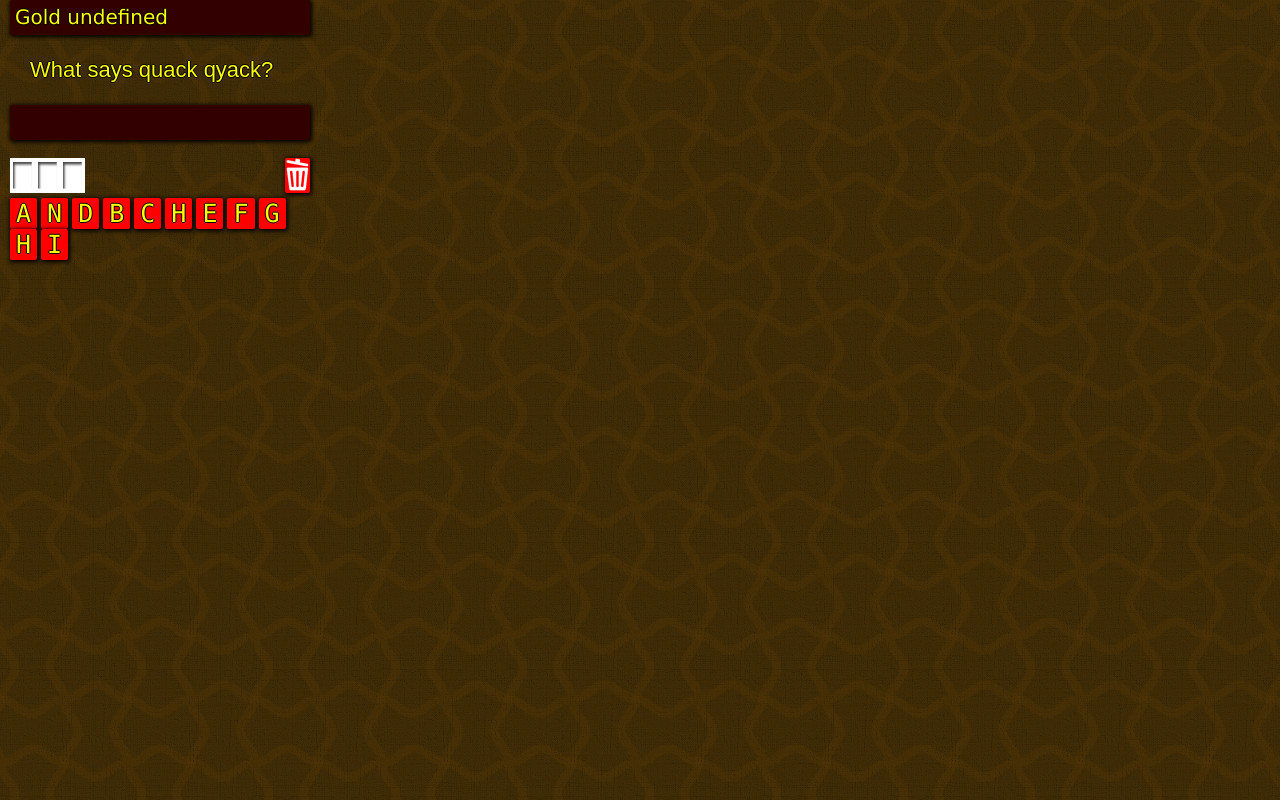
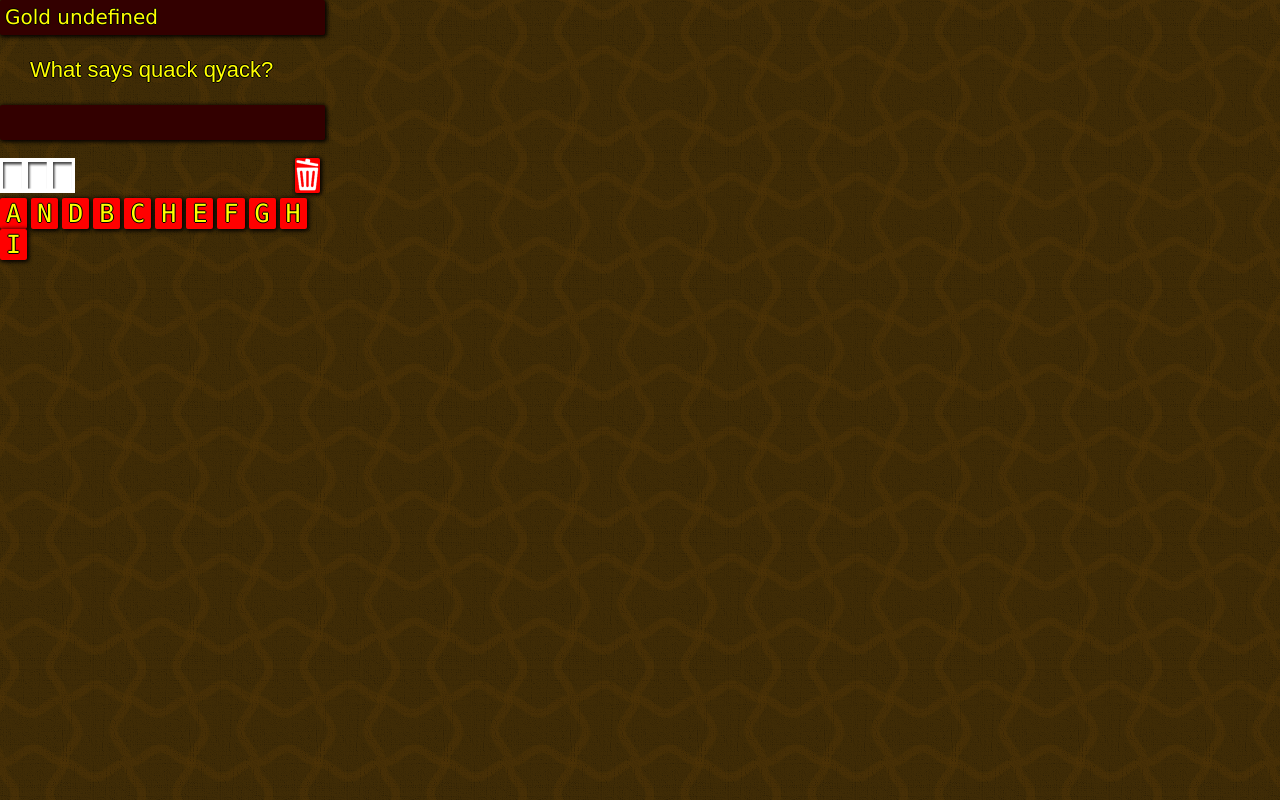
Before and after one commit to chaosi/test1, a plain HTML site: page lvl1.html in a window 1280 px wide. Drawn offline with Linux system fonts and the light colour scheme.

Commit message:
Update style.css

```diff
--- a/style.css
+++ b/style.css
@@ -18,15 +18,15 @@ body{
 #riddle
 {
 	background-color:#996633;
-	height: 300px;
-	width: 300px;
+	height: 270px;
+	width: 320px;
 	marign-left: 80%;
 	margin-right: 80%;
 	-webkit-box-shadow: 1px 1px 4px 1px rgba(000, 000, 000, 1);
 	box-shadow: 1px 1px 4px 1px rgba(000, 000, 000, 1);
 	-webkit-border-radius: 10px;
 	border-radius: 2px;
-	margin-left: 10px;
+
 }
 
 
@@ -88,10 +88,10 @@ p{
 
 #txtInputAREA
 {
-	width:300px;
+	width:320px;
 	height:35px;
 	padding-bottom:5px;
-	margin-left: 10px;
+
 
 
 }
@@ -119,10 +119,10 @@ p{
 
 #keys
 {
-	width: 300px;
+	width: 320px;
 	height: 30px;
 	margin-bottom: 0px;
-	margin-left: 10px;
+
 
 }
 
@@ -134,10 +134,10 @@ p{
 	padding-top: 5px;
 	padding-left: 5px;
 	font-size: 20px;
-	width: 295px;
+	width: 320px;
 	height: 30px;
 	position:relative;
-	margin-left: 10px;
+
 	margin-top: 0px;
 	background-color:#330000;
 	color: yellow;
```
